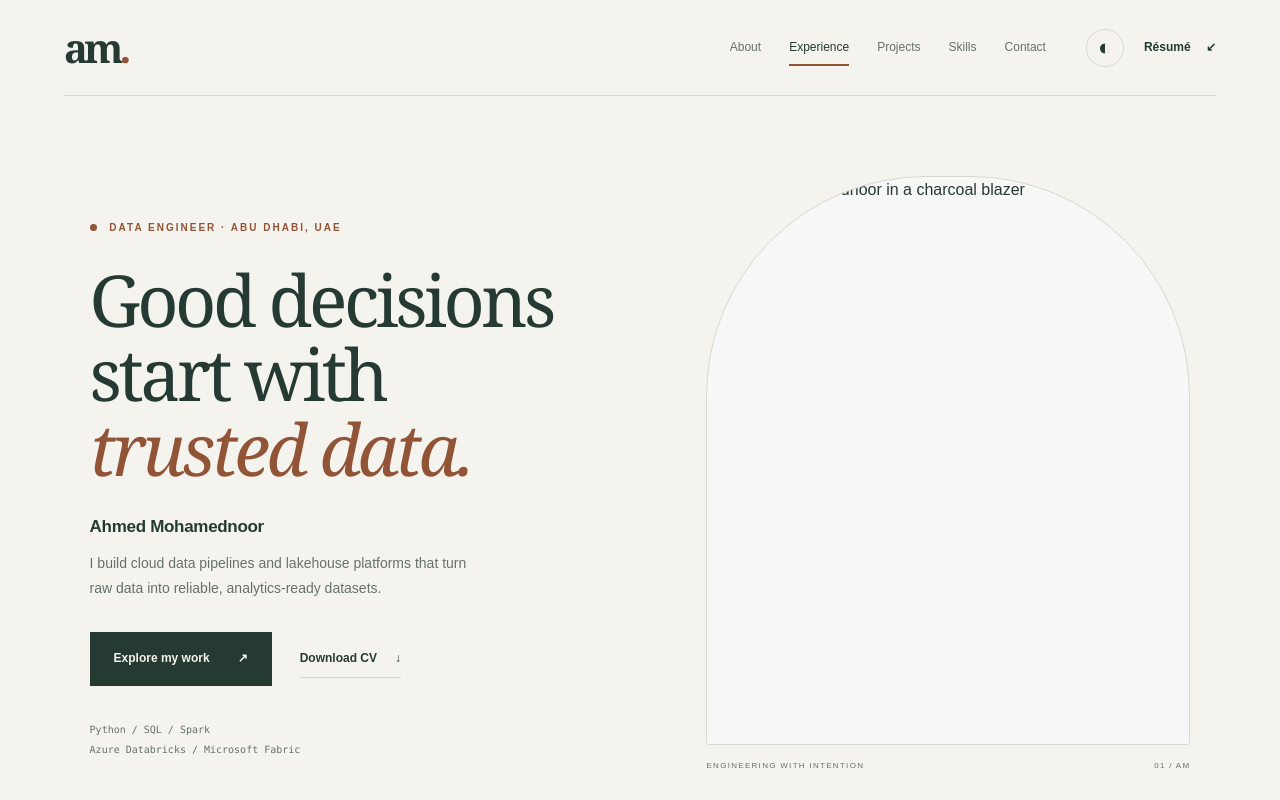
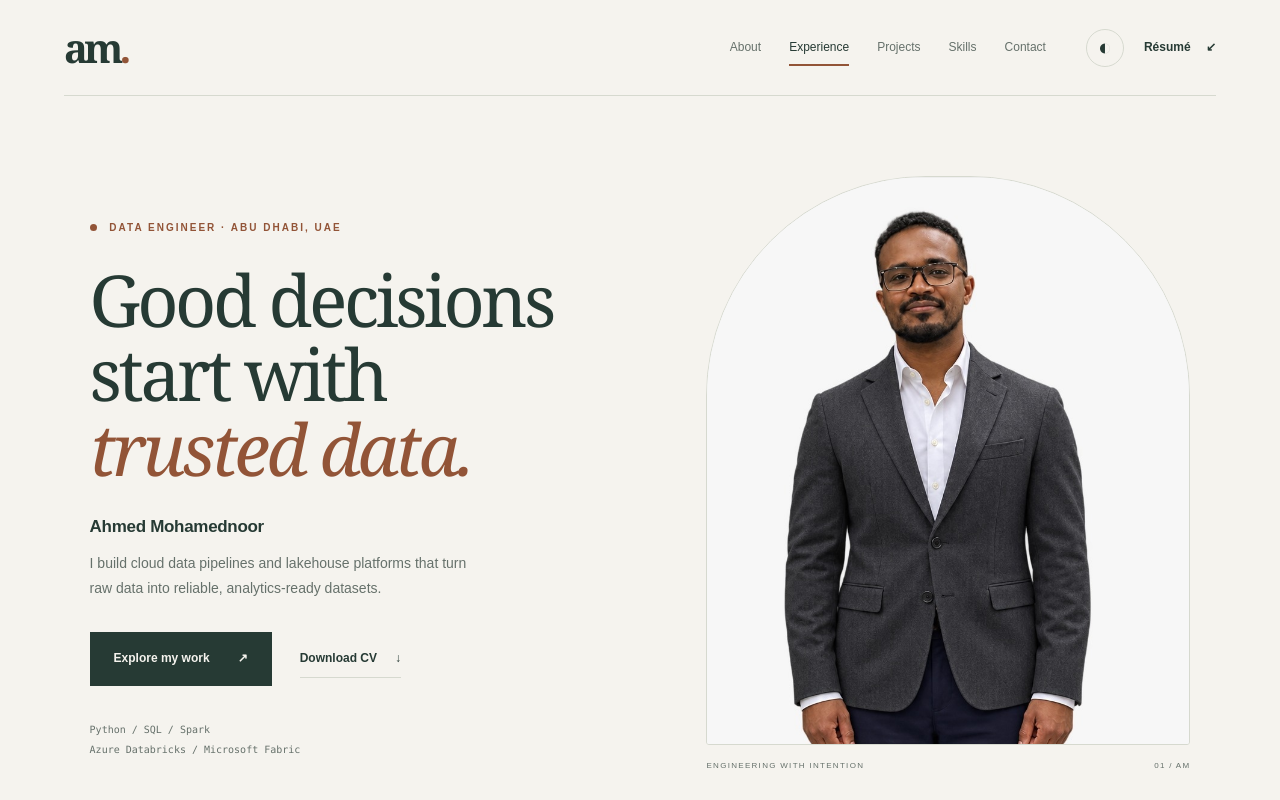
Before and after one commit to Ahmed-Mohamednoor/Portfolio, a plain HTML site: page index.html in a window 1280 px wide. Shown: the top 800 px of the page. Drawn offline with Linux system fonts and the light colour scheme.

Commit message:
corrected image path

```diff
--- a/index.html
+++ b/index.html
@@ -35,7 +35,7 @@
         <div class="hero-footnote"><span>Python / SQL / Spark</span><span>Azure Databricks / Microsoft Fabric</span></div>
       </div>
       <div class="hero-visual">
-        <div class="portrait-frame"><img src="images/ahmed-portrait.jpeg" alt="Ahmed Mohamednoor in a charcoal blazer" width="1024" height="943" fetchpriority="high"></div>
+        <div class="portrait-frame"><img src="ahmed-portrait.jpeg" alt="Ahmed Mohamednoor in a charcoal blazer" width="1024" height="943" fetchpriority="high"></div>
         <div class="portrait-caption"><span>ENGINEERING WITH INTENTION</span><span aria-hidden="true">01 / AM</span></div>
       </div>
     </section>
```
